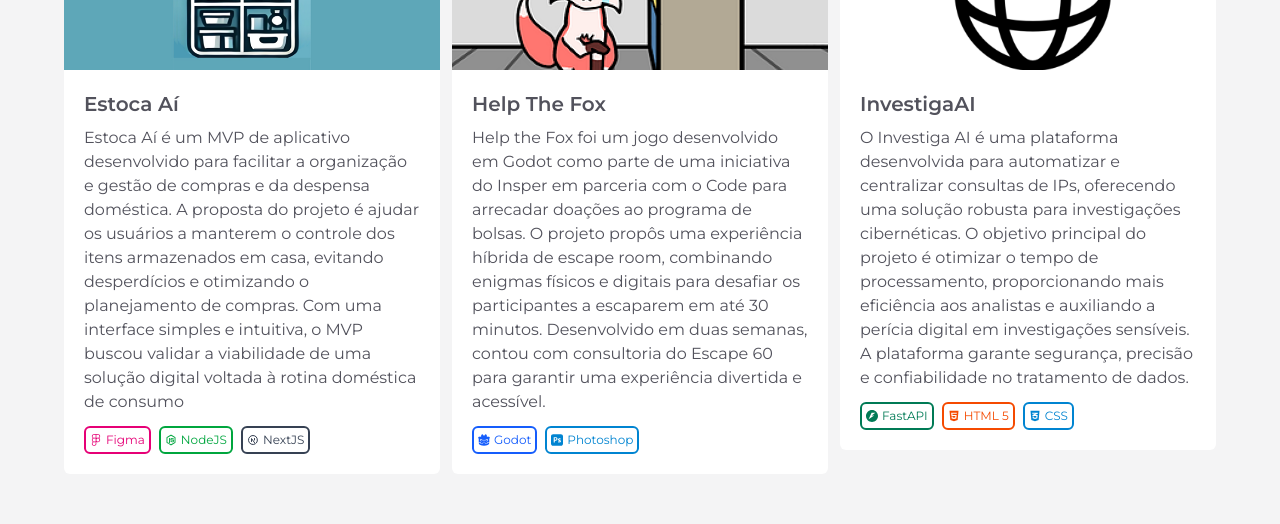
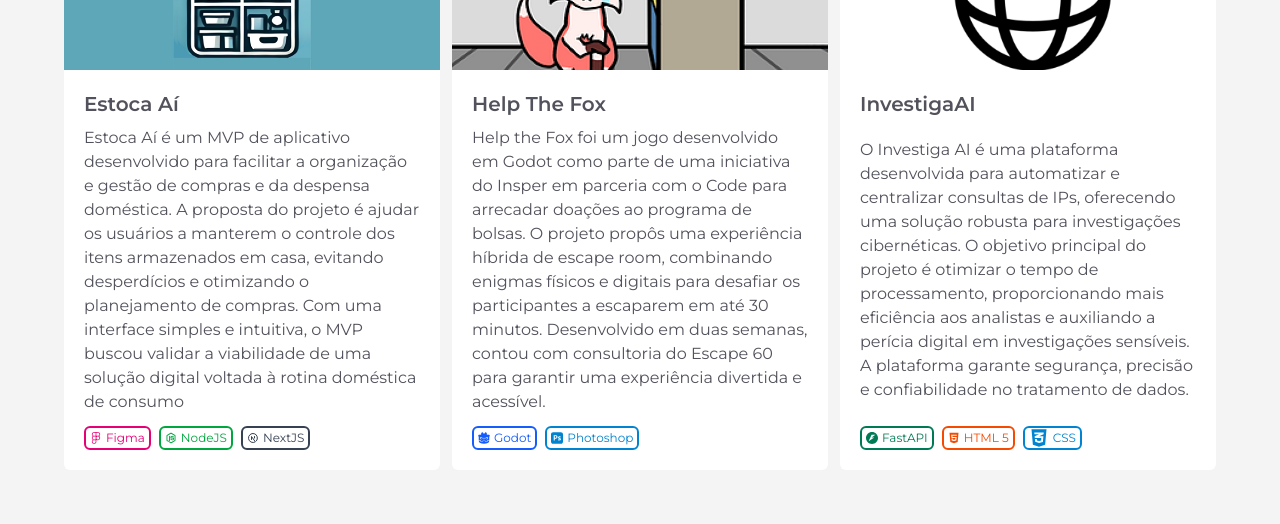
Before and after one commit to Insper-Code/site-code, a Next.js app: page / in a window 1280 px wide. Shown: the part 2346-2870 px from the top of the page. Built offline with nearby package versions, Linux system fonts and the light colour scheme; no server answers.

Commit message:
projetos de mesmo tamanho

```diff
--- a/src/components/project-components/project-card.tsx
+++ b/src/components/project-components/project-card.tsx
@@ -31,17 +31,17 @@ export default function CardProjeto({
         href={href}
         target="_blank"
         className="
-          relative block transition-all ease-in-out duration-300
+          relative block h-full transition-all ease-in-out duration-300
           group-hover:opacity-80 group-hover:scale-99
           hover:opacity-100 hover:scale-100 hover:drop-shadow-md hover:cursor-pointer
         "
       >
-        <article className="bg-white text-black overflow-hidden rounded-sm">
+        <article className="bg-white text-black overflow-hidden rounded-sm flex flex-col h-full">
           <div className="relative w-full h-40">
             <Image src={image} alt={title} fill className="object-cover" />
           </div>
 
-          <div className="flex flex-col p-5 text-zinc-600">
+          <div className="flex flex-col justify-between p-5 text-zinc-600 flex-1">
             <h3 className="text-xl font-semibold mb-2">{title}</h3>
             <p className="text-base">{descricao}</p>
 
@@ -49,11 +49,12 @@ export default function CardProjeto({
               {tecnologias.map((tech, index) => (
                 <li
                   key={index}
-                  className={`flex items-center gap-1 p-1 text-xs border-2 rounded-sm
+                  className={`flex items-center gap-1 p-1 h-6 text-xs border-2 rounded-sm
                     ${tech.cor.border} ${tech.cor.text}`}
                   title={tech.nome}
                 >
                   {tech.icone}
+
                   <span>{tech.nome}</span>
                 </li>
               ))}
--- a/src/components/project.tsx
+++ b/src/components/project.tsx
@@ -10,7 +10,7 @@ import { FaCss3Alt } from "react-icons/fa";
 
 export function Projects() {
     return (
-        <div className="grid grid-cols-1 sm:grid-cols-2 lg:grid-cols-3 gap-3 group">
+        <div className="grid grid-cols-1 sm:grid-cols-2 lg:grid-cols-3 gap-3 group auto-rows-fr ">
         <CardProjeto
         image="/assets/estoca-ai.png"
         title="Estoca Aí"
@@ -91,7 +91,7 @@ export function Projects() {
             },
             {
               nome: "CSS",
-              icone: <FaCss3Alt />,
+              icone: <FaCss3Alt className="text-xl"/>,
               cor: {
                 border: "border-sky-600",  // antes: border-black
                 text:   "text-sky-600",    // antes: text-black
```
